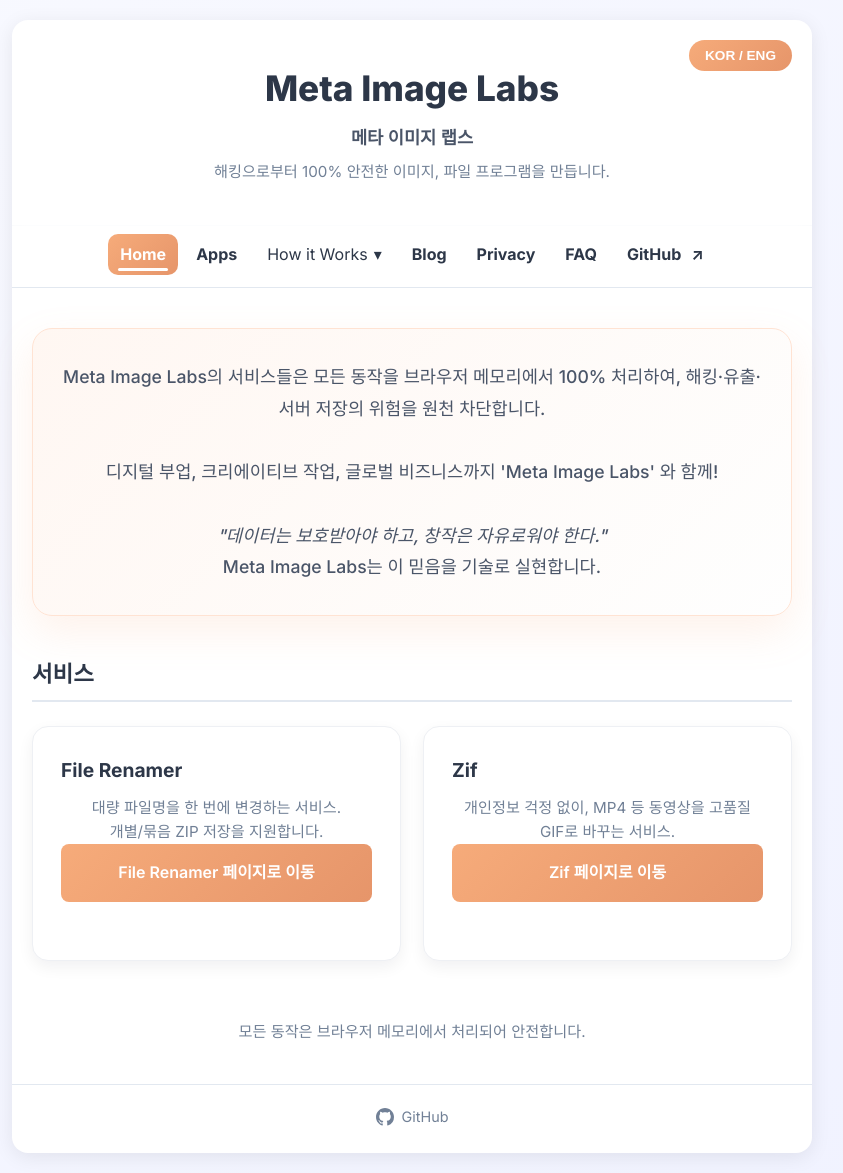
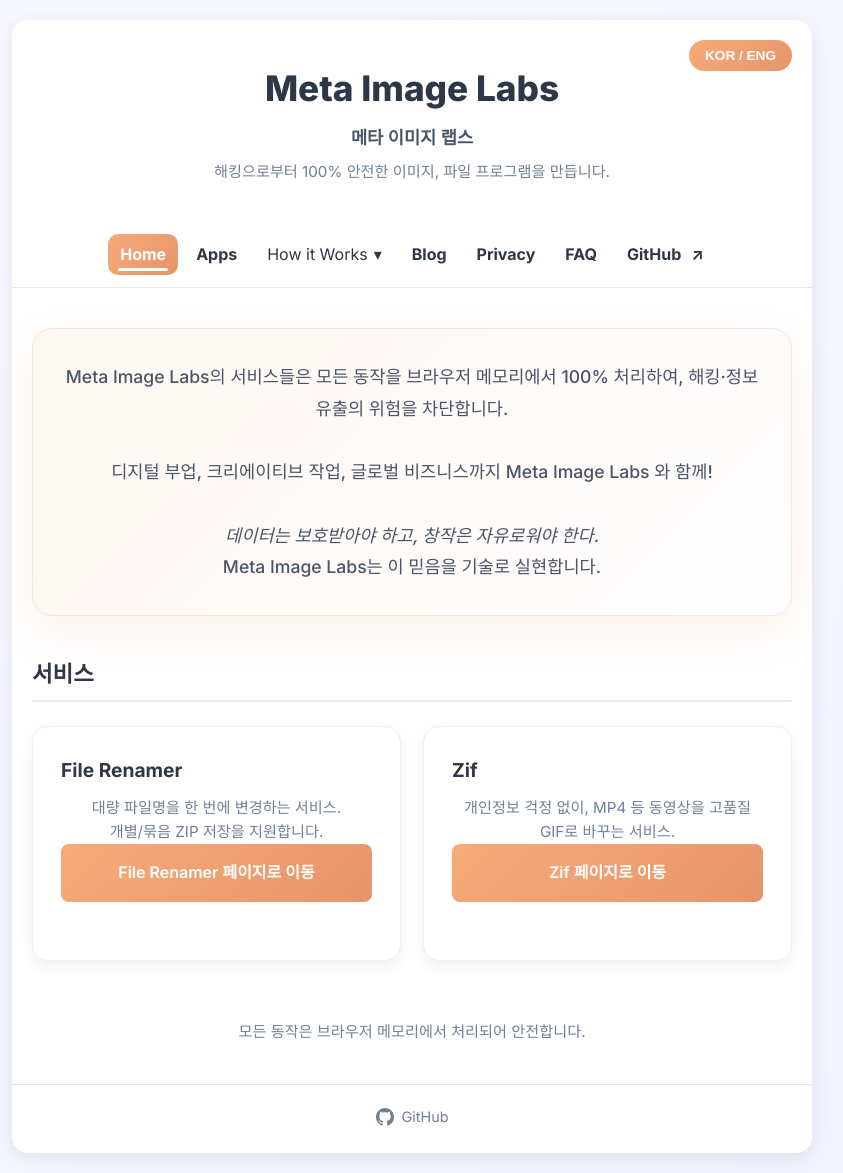
Before and after one commit to iiimaze/iiimaze.github.io, a Jekyll site: the page built from index.html, in a window 1280 px wide. Shown: the whole page, without its empty margins (228-1071 px from the left). Built offline with Jekyll 4.4.1, drawn with Linux system fonts in a browser that asks for light colours; some web fonts are replaced.

Commit message:
[fix] 소개글 수정

```diff
--- a/index.html
+++ b/index.html
@@ -9,9 +9,9 @@
 <section class="hero" aria-labelledby="intro-title">
   <div class="upload-text" id="intro-title">
     Meta Image Labs의 서비스들은 모든 동작을 브라우저 메모리에서 100% 처리하여,
-    해킹·유출·서버 저장의 위험을 원천 차단합니다.<br><br>
-    디지털 부업, 크리에이티브 작업, 글로벌 비즈니스까지 'Meta Image Labs' 와 함께! <br><br>
-    <em>"데이터는 보호받아야 하고, 창작은 자유로워야 한다."</em><br>
+    해킹·정보 유출의 위험을 차단합니다.<br><br>
+    디지털 부업, 크리에이티브 작업, 글로벌 비즈니스까지 Meta Image Labs 와 함께! <br><br>
+    <em>데이터는 보호받아야 하고, 창작은 자유로워야 한다.</em><br>
     Meta Image Labs는 이 믿음을 기술로 실현합니다.
   </div>
 </section>
```
